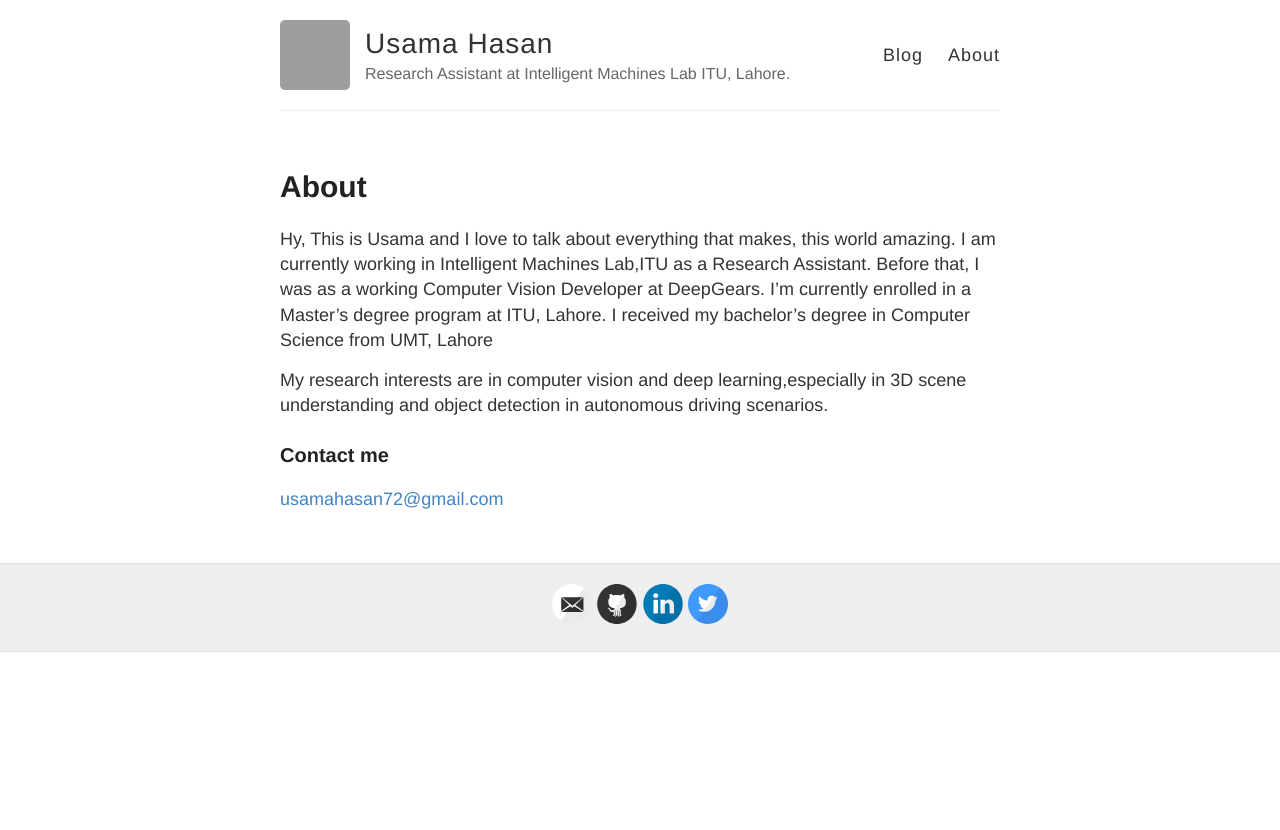
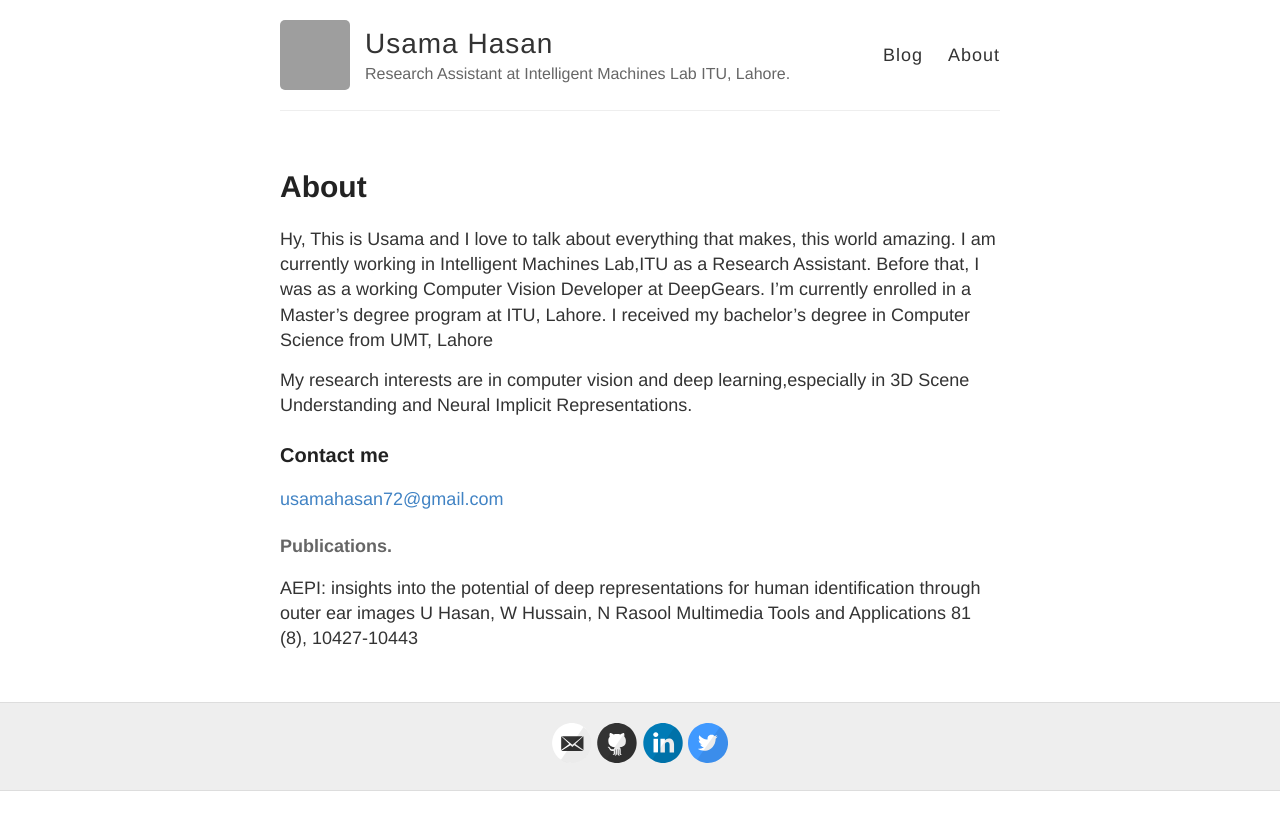
Before and after one commit to UsamaHasan/usamahasan.github.io, a Jekyll site: the page built from about.md, in a window 1280 px wide. Shown: the top 830 px of the page. Built offline with Jekyll 4.4.1, drawn with Linux system fonts in a browser that asks for light colours; grey boxes are pictures that could not be loaded.

Commit message:
Update about.md

```diff
--- a/about.md
+++ b/about.md
@@ -6,8 +6,15 @@ permalink: /about/
 
 Hy, This is Usama and I love to talk about everything that makes, this world amazing. I am currently working in Intelligent Machines Lab,ITU as a Research Assistant. Before that, I was as a working Computer Vision Developer at DeepGears. I'm currently enrolled in a Master's degree program at ITU, Lahore. I received my bachelor’s degree in Computer Science from UMT, Lahore
 
-My research interests are in computer vision and deep learning,especially in 3D scene understanding and object detection in autonomous driving scenarios.
+My research interests are in computer vision and deep learning,especially in 3D Scene Understanding and Neural Implicit Representations.
 
 ### Contact me
 
 [usamahasan72@gmail.com](mailto:email@domain.com)
+
+
+#### Publications.
+
+AEPI: insights into the potential of deep representations for human identification through outer ear images
+U Hasan, W Hussain, N Rasool
+Multimedia Tools and Applications 81 (8), 10427-10443
```
